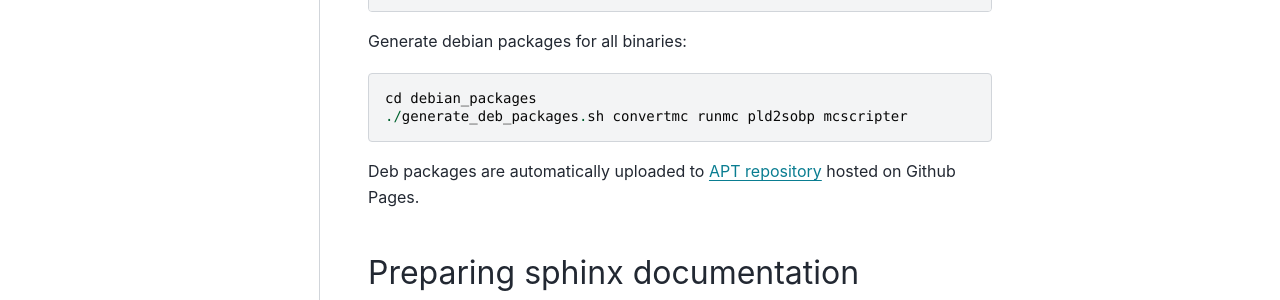
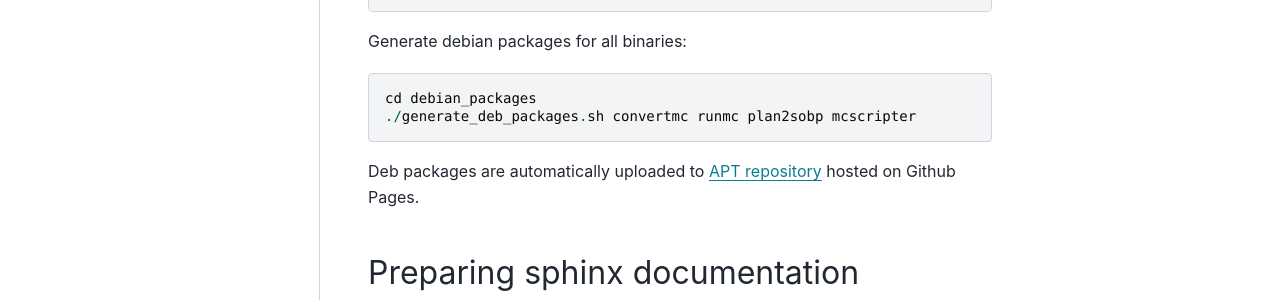
Before and after one commit to DataMedSci/pymchelper, a Sphinx documentation site: the page built from docs/technical.rst, in a window 1280 px wide and 900 px high, scrolled down 707 px. Shown: the part 482-782 px from the top of the window. Built offline with Sphinx 7.4.7 and the PyData theme 0.15.4, drawn with Linux system fonts in a browser that asks for light colours; pages that are not in the unit, such as notebooks, are missing from menus; some of the changed text lies outside the part shown.

Commit message:
further removal of pld2sobp

```diff
--- a/docs/technical.rst
+++ b/docs/technical.rst
@@ -34,7 +34,7 @@ Follow these steps to generate single-file executables for Linux using pyinstall
     docker build --tag pymchelper .
     docker run --volume `pwd`/dist:/app/dist pymchelper:latest pyinstaller convertmc.spec
     docker run --volume `pwd`/dist:/app/dist pymchelper:latest pyinstaller runmc.spec
-    docker run --volume `pwd`/dist:/app/dist pymchelper:latest pyinstaller --add-data 'pymchelper/VERSION:pymchelper' --onefile --name pld2sobp pymchelper/utils/pld2sobp.py
+    docker run --volume `pwd`/dist:/app/dist pymchelper:latest pyinstaller --add-data 'pymchelper/VERSION:pymchelper' --onefile --name plan2sobp pymchelper/utils/radiotherapy/plan.py
     docker run --volume `pwd`/dist:/app/dist pymchelper:latest pyinstaller --add-data 'pymchelper/VERSION:pymchelper' --onefile --name mcscripter pymchelper/utils/mcscripter.py
 
 Run some tests::
@@ -45,7 +45,7 @@ Run some tests::
 Generate debian packages for all binaries::
 
     cd debian_packages
-    ./generate_deb_packages.sh convertmc runmc pld2sobp mcscripter
+    ./generate_deb_packages.sh convertmc runmc plan2sobp mcscripter
 
 Deb packages are automatically uploaded to `APT repository <https://github.com/DataMedSci/deb_package_repository>`_  hosted on Github Pages.
 
--- a/setup.py
+++ b/setup.py
@@ -121,8 +121,7 @@ setuptools.setup(
             'convertmc=pymchelper.run:main',
             'runmc=pymchelper.utils.runmc:main',
             'mcscripter=pymchelper.utils.mcscripter:main',
-            'pld2sobp=pymchelper.utils.radiotherapy.pld2sobp:main',
-            'dicom2sobp=pymchelper.utils.radiotherapy.plan:main',
+            'plan2sobp=pymchelper.utils.radiotherapy.plan:main',
         ],
     },
     package_data={'pymchelper': ['flair/db/*', 'VERSION']},
```
Also changed, not shown: 4 other files.
